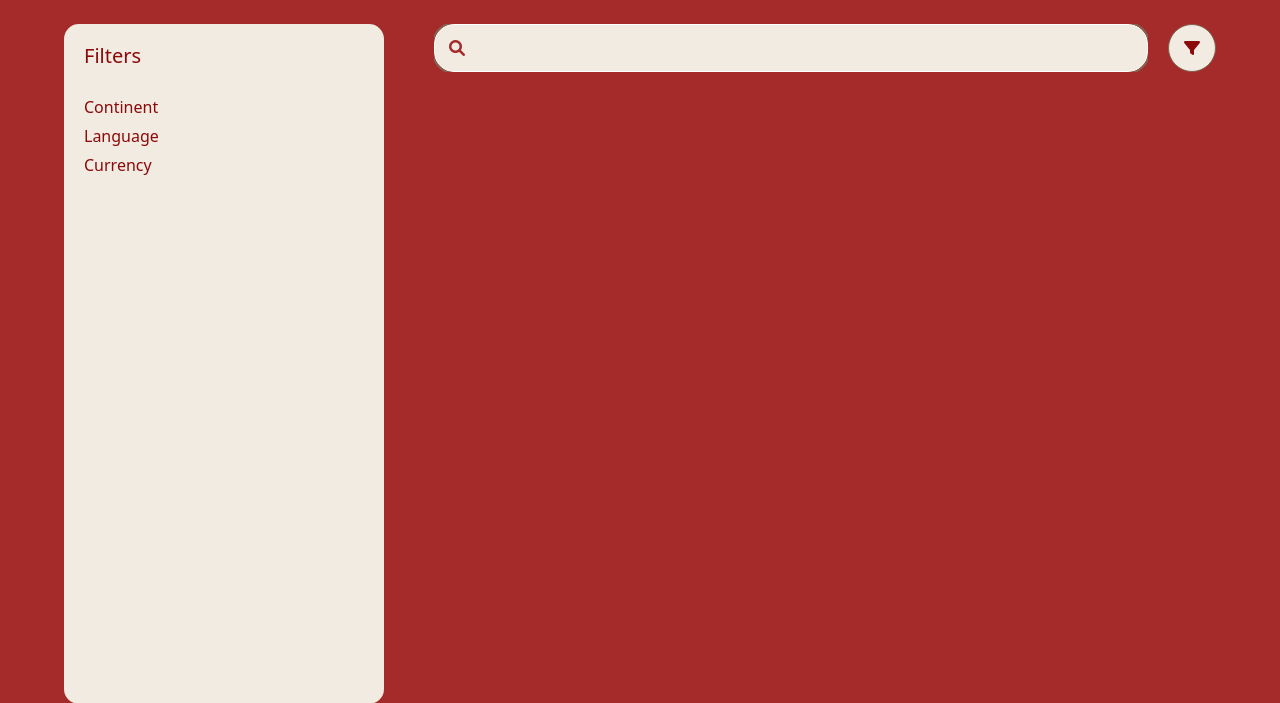
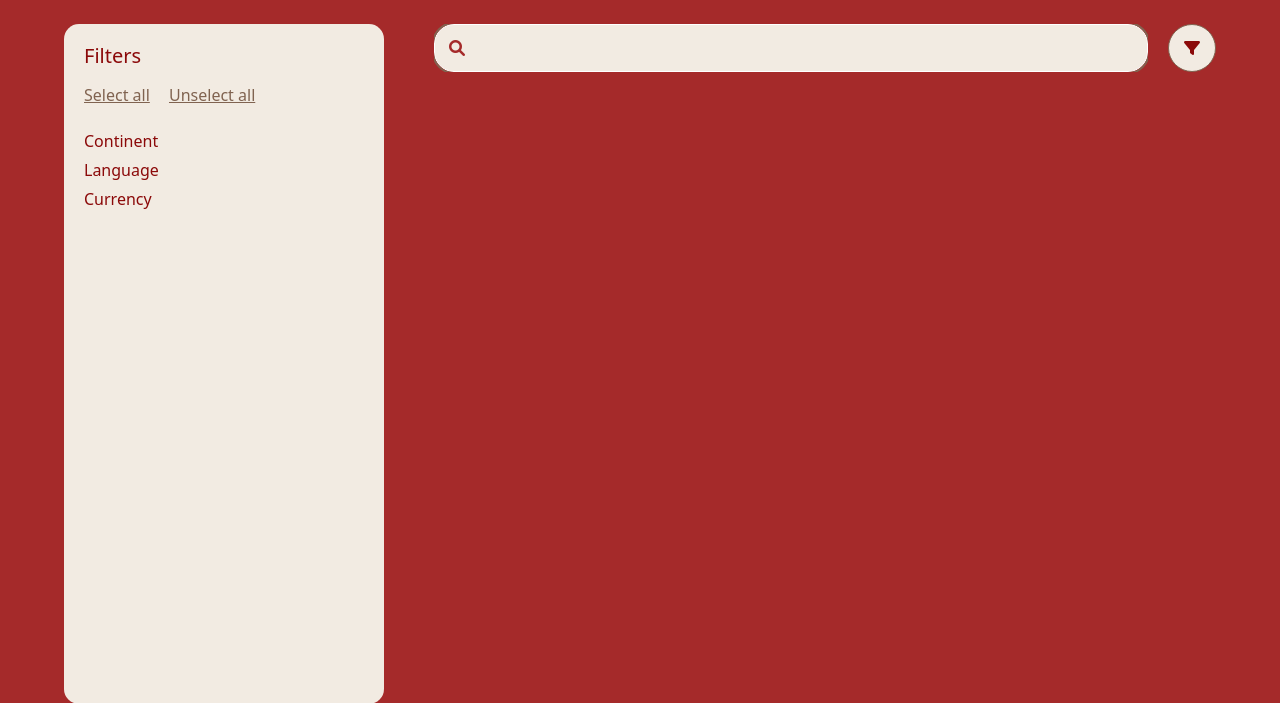
Before and after one commit to joaorillo/countries, a Django app: page / in a window 1280 px wide. Shown: the part 56-759 px from the top of the page. Run offline with Django 5.2, Linux system fonts and the light colour scheme.

Commit message:
checkpoint

```diff
--- a/countries/static/countries/countries.js
+++ b/countries/static/countries/countries.js
@@ -175,6 +175,25 @@
     })
     const filterCurrencyDiv = document.getElementById('filter-currency');
     filterCurrencyDiv.appendChild(currencyFragment);
+    const filtersBox = document.getElementById('filters-box-options-div');
+        const inputElements = filtersBox.querySelectorAll('input');
+    // Add functionality to 'Select all' and 'Unselect all' filters
+    selectAllFilters = document.getElementById('select-all-filters');
+    selectAllFilters.addEventListener('click', () => {
+        inputElements.forEach((input) => {
+            if (!input.checked) {
+                input.click();
+            }
+        });
+    })
+    unselectAllFilters = document.getElementById('unselect-all-filters');
+    unselectAllFilters.addEventListener('click', () => {
+        inputElements.forEach((input) => {
+            if (input.checked) {
+                input.click();
+            }
+        });
+    })
 
     // Add search bar functionality
     let typingTimer;
--- a/countries/static/countries/styles.css
+++ b/countries/static/countries/styles.css
@@ -65,7 +65,7 @@
                 align-items: center;
                 justify-content: space-between;
                 width: 100%;
-                margin-bottom: 20px;
+                margin-bottom: 15px;
 
                 #filters-box-title {
                     color: var(--primary-dark-red);
@@ -88,8 +88,22 @@
                 }
             }
 
+            #select-unselect-filters-div {
+                margin-bottom: 15px;
+
+                .select-unselect-filters {
+                    margin-right: 15px;
+                    color: var(--primary-brown);
+                }
+
+                .select-unselect-filters:hover {
+                    color: var(--primary-dark-red);
+                    cursor: pointer;
+                }
+            }
+
             #filters-box-options-div {
-                height: calc(100% - 50px);
+                height: calc(100% - 65px);
                 overflow-y: auto;
 
                 .filter-title {
--- a/countries/templates/countries/index.html
+++ b/countries/templates/countries/index.html
@@ -34,6 +34,10 @@
                     <button id="filters-box-close-btn" class="d-lg-none">
                         <i class="fas fa-times"></i>
                     </button>
+                </div>
+                <div id="select-unselect-filters-div">
+                    <a id="select-all-filters" class="button select-unselect-filters">Select all</a>
+                    <a id="unselect-all-filters" class="button select-unselect-filters">Unselect all</a>
                 </div>
                 <div id="filters-box-options-div">
                     <div id="filter-continent">
```
